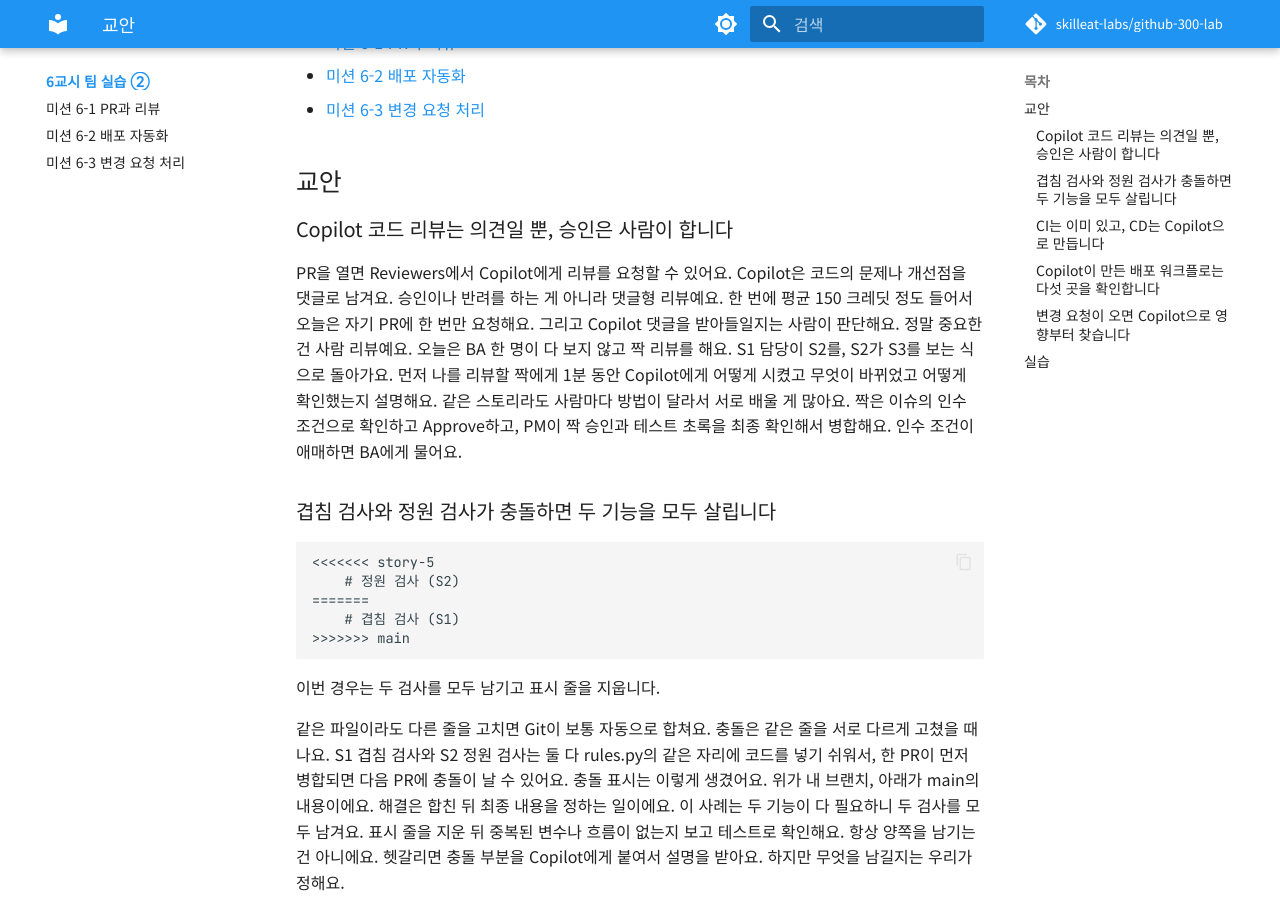
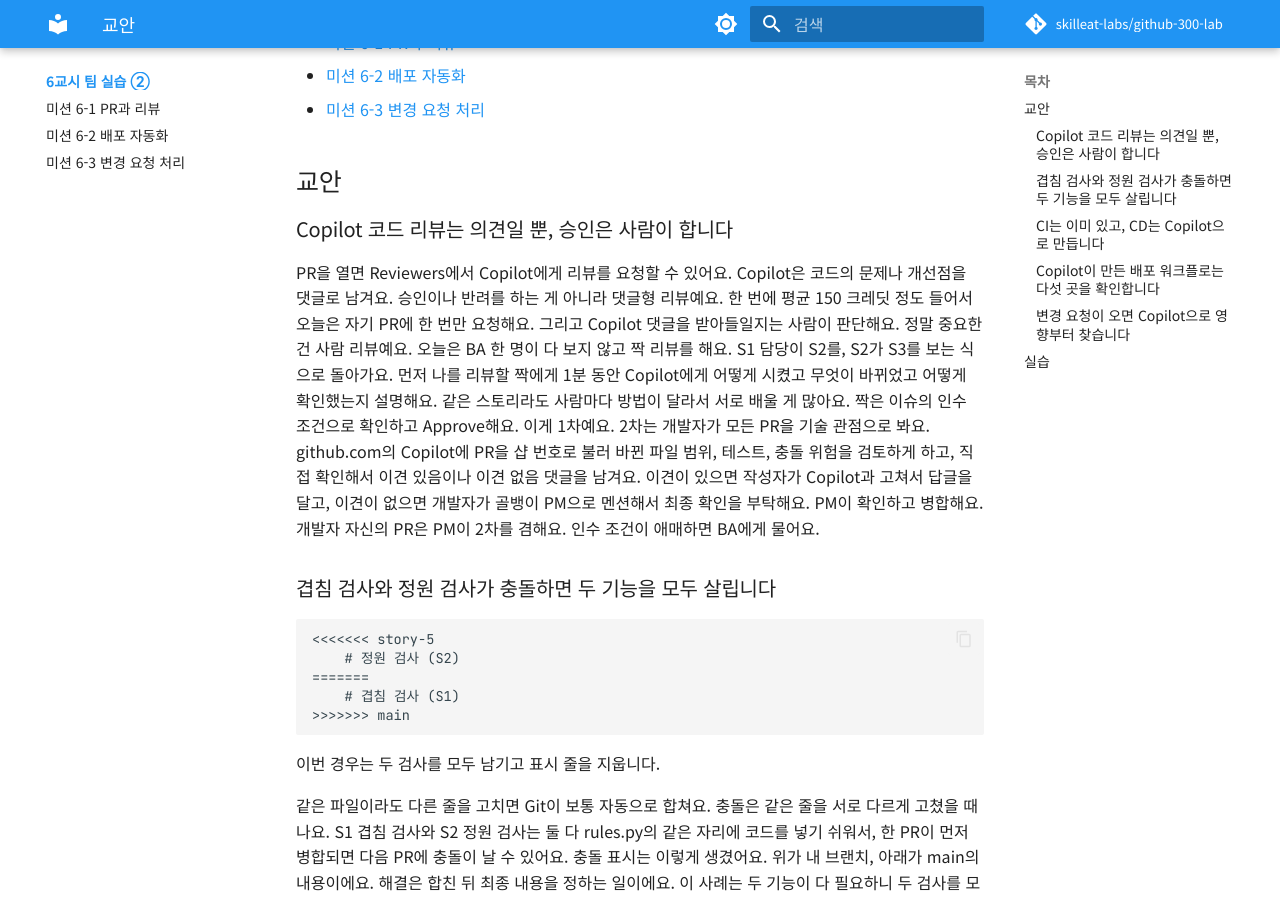
Before and after one commit to skilleat-labs/github-300-lab, an MkDocs documentation site: the page built from docs/class6/index.md, in a window 1280 px wide and 900 px high, scrolled down 602 px. Built offline with MkDocs 1.6.1 and Material for MkDocs 9.7.7, drawn with Linux system fonts in a browser that asks for light colours; comment, search, counter and statistics services are not loaded.

Commit message:
장표 반영: 리뷰 3단계(짝, 개발자 2차, PM), 역할 장, 6-1 안내, 5-2 가이드라인 노트
Co-Authored-By: Claude Opus 5.5 <noreply@anthropic.com>

```diff
--- a/docs/class6/index.md
+++ b/docs/class6/index.md
@@ -20,7 +20,7 @@
 
 ### Copilot 코드 리뷰는 의견일 뿐, 승인은 사람이 합니다
 
-PR을 열면 Reviewers에서 Copilot에게 리뷰를 요청할 수 있어요. Copilot은 코드의 문제나 개선점을 댓글로 남겨요. 승인이나 반려를 하는 게 아니라 댓글형 리뷰예요. 한 번에 평균 150 크레딧 정도 들어서 오늘은 자기 PR에 한 번만 요청해요. 그리고 Copilot 댓글을 받아들일지는 사람이 판단해요. 정말 중요한 건 사람 리뷰예요. 오늘은 BA 한 명이 다 보지 않고 짝 리뷰를 해요. S1 담당이 S2를, S2가 S3를 보는 식으로 돌아가요. 먼저 나를 리뷰할 짝에게 1분 동안 Copilot에게 어떻게 시켰고 무엇이 바뀌었고 어떻게 확인했는지 설명해요. 같은 스토리라도 사람마다 방법이 달라서 서로 배울 게 많아요. 짝은 이슈의 인수 조건으로 확인하고 Approve하고, PM이 짝 승인과 테스트 초록을 최종 확인해서 병합해요. 인수 조건이 애매하면 BA에게 물어요.
+PR을 열면 Reviewers에서 Copilot에게 리뷰를 요청할 수 있어요. Copilot은 코드의 문제나 개선점을 댓글로 남겨요. 승인이나 반려를 하는 게 아니라 댓글형 리뷰예요. 한 번에 평균 150 크레딧 정도 들어서 오늘은 자기 PR에 한 번만 요청해요. 그리고 Copilot 댓글을 받아들일지는 사람이 판단해요. 정말 중요한 건 사람 리뷰예요. 오늘은 BA 한 명이 다 보지 않고 짝 리뷰를 해요. S1 담당이 S2를, S2가 S3를 보는 식으로 돌아가요. 먼저 나를 리뷰할 짝에게 1분 동안 Copilot에게 어떻게 시켰고 무엇이 바뀌었고 어떻게 확인했는지 설명해요. 같은 스토리라도 사람마다 방법이 달라서 서로 배울 게 많아요. 짝은 이슈의 인수 조건으로 확인하고 Approve해요. 이게 1차예요. 2차는 개발자가 모든 PR을 기술 관점으로 봐요. github.com의 Copilot에 PR을 샵 번호로 불러 바뀐 파일 범위, 테스트, 충돌 위험을 검토하게 하고, 직접 확인해서 이견 있음이나 이견 없음 댓글을 남겨요. 이견이 있으면 작성자가 Copilot과 고쳐서 답글을 달고, 이견이 없으면 개발자가 골뱅이 PM으로 멘션해서 최종 확인을 부탁해요. PM이 확인하고 병합해요. 개발자 자신의 PR은 PM이 2차를 겸해요. 인수 조건이 애매하면 BA에게 물어요.
 
 ### 겹침 검사와 정원 검사가 충돌하면 두 기능을 모두 살립니다
 
```
